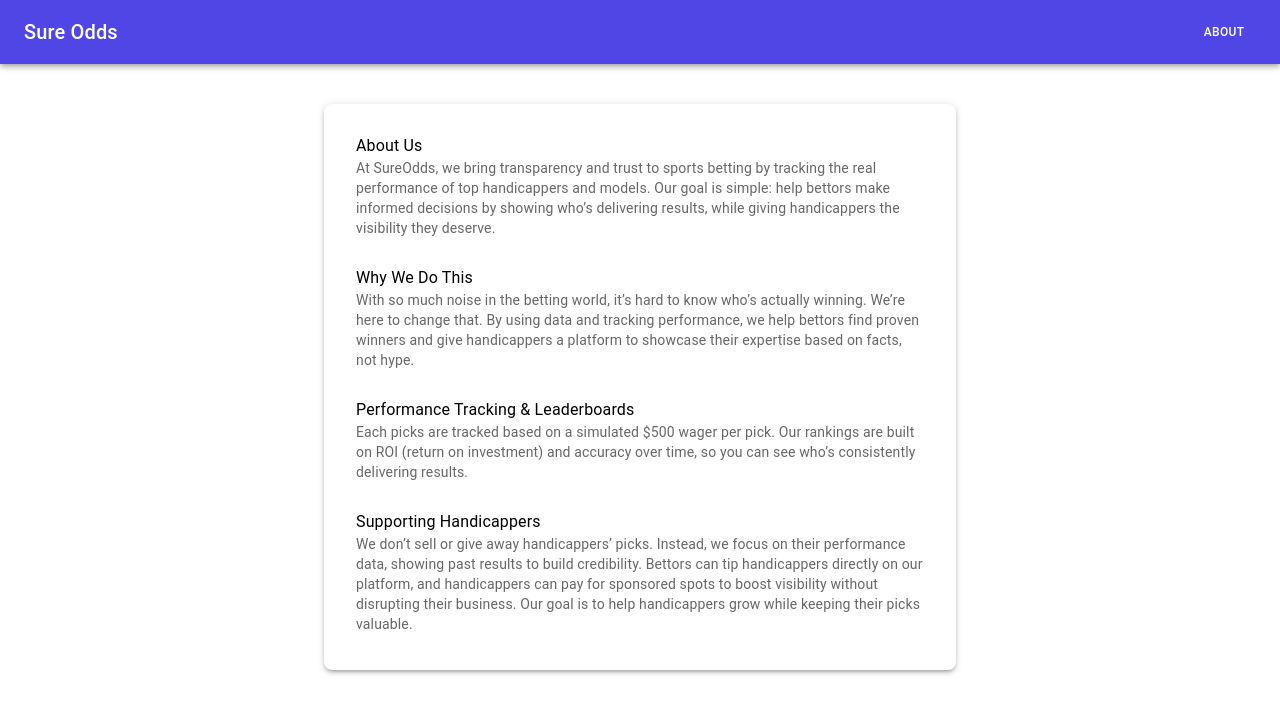
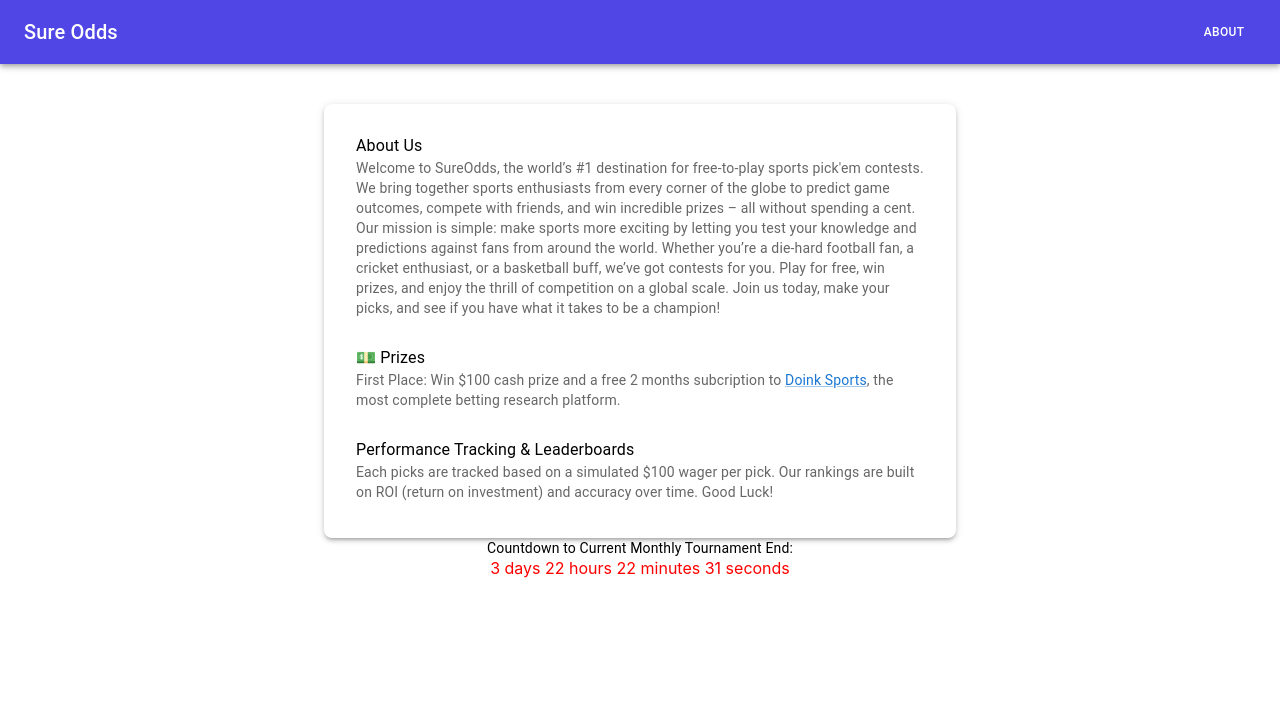
Before and after one commit to everyonesbuddy/sure-odds-sports-predictions-contest-FE, a React (Create React App) app: page /about in a window 1280 px wide. Shown: the top 714 px of the page. Built offline with nearby package versions, Linux system fonts and the light colour scheme.

Commit message:
changing copy to focus on free to play sports prediction contest

```diff
--- a/public/index.html
+++ b/public/index.html
@@ -7,16 +7,13 @@
     <meta name="theme-color" content="#4F46E5" />
     <meta
       name="description"
-      content="We track the performance of handicappers, tipsters, betting models, and research
-      tools."
+      content="Think you can predict the game? Compete in our free-to-play pick'em contests for a chance to win amazing prizes. It’s free, fun, and global!"
     />
     <meta name="keywords" content="Sports Betting, Contest, Sure Odds" />
     <meta name="author" content="Sure Odds" />
     <link rel="apple-touch-icon" href="%PUBLIC_URL%/logo192.png" />
     <link rel="manifest" href="%PUBLIC_URL%/manifest.json" />
-    <title>
-      Discover Winning Sports Betting Handicappers, Tipsters and Models!
-    </title>
+    <title>The #1 Global Free-to-Play Sports Pick'em Contest</title>
   </head>
   <body>
     <noscript>You need to enable JavaScript to run this app.</noscript>
--- a/src/components/Home.jsx
+++ b/src/components/Home.jsx
@@ -67,7 +67,7 @@
               borderRadius: 1,
             }}
           >
-            Discover Winning Sports Betting Handicappers, Tipsters and Models!
+            The #1 Global Free-to-Play Sports Pick'em Contest
           </Typography>
           <Typography
             variant="h6"
@@ -77,8 +77,9 @@
               borderRadius: 1,
             }}
           >
-            📈 We track the performance of handicappers, tipsters, betting
-            models, and research tools.
+            Think you can predict the game? Compete in our free-to-play pick'em
+            contests for a chance to win amazing prizes. It’s free, fun, and
+            global!
           </Typography>
           <div>
             <iframe
--- a/src/components/KofiWidget.jsx
+++ b/src/components/KofiWidget.jsx
@@ -15,7 +15,7 @@
           if (typeof kofiWidgetOverlay !== "undefined") {
             kofiWidgetOverlay.draw("sureodds", {
               type: "floating-chat",
-              "floating-chat.donateButton.text": "Donate",
+              "floating-chat.donateButton.text": "Tip Us",
               "floating-chat.donateButton.background-color": "#794bc4",
               "floating-chat.donateButton.text-color": "#fff",
             });
--- a/src/components/Leaderboard.jsx
+++ b/src/components/Leaderboard.jsx
@@ -9,8 +9,8 @@
   Paper,
   Tooltip,
   IconButton,
-  // Link,
-  // Typography,
+  Link,
+  Typography,
   Button,
   Box,
   Avatar,
@@ -20,20 +20,20 @@
 import HelpOutlineIcon from "@mui/icons-material/HelpOutline";
 import axios from "axios";
 import moment from "moment";
-// import Countdown from "react-countdown";
+import Countdown from "react-countdown";
 
 // Countdown renderer component
-// const CountdownRenderer = ({ days, hours, minutes, seconds, completed }) => {
-//   if (completed) {
-//     return <span style={{ color: "red" }}>The tournament has ended!</span>;
-//   } else {
-//     return (
-//       <span style={{ color: "red" }}>
-//         {days} days {hours} hours {minutes} minutes {seconds} seconds
-//       </span>
-//     );
-//   }
-// };
+const CountdownRenderer = ({ days, hours, minutes, seconds, completed }) => {
+  if (completed) {
+    return <span style={{ color: "red" }}>The tournament has ended!</span>;
+  } else {
+    return (
+      <span style={{ color: "red" }}>
+        {days} days {hours} hours {minutes} minutes {seconds} seconds
+      </span>
+    );
+  }
+};
 
 const Leaderboard = () => {
   const [betsData, setBetsData] = useState([]);
@@ -143,16 +143,16 @@
   };
 
   // Calculate the end time of the tournament for week
-  // const getTournamentEndTime = () => {
-  //   const now = moment().utcOffset(-4); // EST is UTC-4
-  //   const dayOfWeek = now.day();
-  //   const daysUntilSunday = (7 - dayOfWeek) % 7; // Days until the next Sunday
-  //   const nextSunday = now
-  //     .clone()
-  //     .add(daysUntilSunday, "days")
-  //     .set({ hour: 23, minute: 59, second: 0, millisecond: 0 });
-  //   return nextSunday.toDate();
-  // };
+  const getTournamentEndTime = () => {
+    const now = moment().utcOffset(-4); // EST is UTC-4
+    const dayOfWeek = now.day();
+    const daysUntilSunday = (7 - dayOfWeek) % 7; // Days until the next Sunday
+    const nextSunday = now
+      .clone()
+      .add(daysUntilSunday, "days")
+      .set({ hour: 23, minute: 59, second: 0, millisecond: 0 });
+    return nextSunday.toDate();
+  };
 
   // Calculate the end time of the tournament for month
   // const getTournamentEndTime = () => {
@@ -166,14 +166,14 @@
 
   return (
     <>
-      {/* <Box sx={{ textAlign: "center", mb: 2 }}>
+      <Box sx={{ textAlign: "center", mb: 2 }}>
         <Typography variant="body2">
           Countdown to Current Monthly Tournament End:
         </Typography>
         <Countdown date={getTournamentEndTime()} renderer={CountdownRenderer} />
-      </Box> */}
+      </Box>
 
-      {/* <Box sx={{ textAlign: "center", mb: 2 }}>
+      <Box sx={{ textAlign: "center", mb: 2 }}>
         <Typography
           variant="subtitle1"
           sx={{
@@ -184,17 +184,17 @@
         >
           Win{" "}
           <span style={{ fontWeight: "bold", fontSize: "1.2em" }}>$100</span>{" "}
-          USD cash prize{" "} */}
-      {/* <Link
+          USD cash prize and a free 2 months subcription to {""}
+          <Link
             href="https://doinksports.com/?via=Sure-Odds"
             target="_blank"
             rel="noopener"
           >
             Doink Sports
           </Link>{" "}
-          The most complete betting research platform */}
-      {/* </Typography>
-      </Box> */}
+          The most complete betting research platform
+        </Typography>
+      </Box>
 
       <Box>
         <Box sx={{ display: "flex", justifyContent: "space-around", p: 2 }}>
--- a/src/components/TournamentDetails.jsx
+++ b/src/components/TournamentDetails.jsx
@@ -5,37 +5,37 @@
   ListItem,
   ListItemText,
   Box,
-  // Link,
+  Link,
 } from "@mui/material";
 // import axios from "axios";
-// import moment from "moment";
-// import Countdown from "react-countdown";
+import moment from "moment";
+import Countdown from "react-countdown";
 
 // Countdown renderer component
-// const CountdownRenderer = ({ days, hours, minutes, seconds, completed }) => {
-//   if (completed) {
-//     return <span style={{ color: "red" }}>The tournament has ended!</span>;
-//   } else {
-//     return (
-//       <span style={{ color: "red" }}>
-//         {days} days {hours} hours {minutes} minutes {seconds} seconds
-//       </span>
-//     );
-//   }
-// };
+const CountdownRenderer = ({ days, hours, minutes, seconds, completed }) => {
+  if (completed) {
+    return <span style={{ color: "red" }}>The tournament has ended!</span>;
+  } else {
+    return (
+      <span style={{ color: "red" }}>
+        {days} days {hours} hours {minutes} minutes {seconds} seconds
+      </span>
+    );
+  }
+};
 
 const TournamentDetails = () => {
   // Calculate the end time of the tournament for week
-  // const getTournamentEndTime = () => {
-  //   const now = moment().utcOffset(-4); // EST is UTC-4
-  //   const dayOfWeek = now.day();
-  //   const daysUntilSunday = (7 - dayOfWeek) % 7; // Days until the next Sunday
-  //   const nextSunday = now
-  //     .clone()
-  //     .add(daysUntilSunday, "days")
-  //     .set({ hour: 23, minute: 59, second: 0, millisecond: 0 });
-  //   return nextSunday.toDate();
-  // };
+  const getTournamentEndTime = () => {
+    const now = moment().utcOffset(-4); // EST is UTC-4
+    const dayOfWeek = now.day();
+    const daysUntilSunday = (7 - dayOfWeek) % 7; // Days until the next Sunday
+    const nextSunday = now
+      .clone()
+      .add(daysUntilSunday, "days")
+      .set({ hour: 23, minute: 59, second: 0, millisecond: 0 });
+    return nextSunday.toDate();
+  };
 
   // Calculate the end time of the tournament for month
   // const getTournamentEndTime = () => {
@@ -69,56 +69,60 @@
             <ListItem>
               <ListItemText
                 primary="About Us"
-                secondary="At SureOdds, we bring transparency and trust to sports betting by tracking the real performance of top handicappers and models. Our goal is simple: help bettors make informed decisions by showing who’s delivering results, while giving handicappers the visibility they deserve."
+                secondary="Welcome to SureOdds, the world’s #1 destination for free-to-play sports pick'em contests. We bring together sports enthusiasts from every corner of the globe to predict game outcomes, compete with friends, and win incredible prizes – all without spending a cent.
+
+              Our mission is simple: make sports more exciting by letting you test your knowledge and predictions against fans from around the world. Whether you’re a die-hard football fan, a cricket enthusiast, or a basketball buff, we’ve got contests for you. Play for free, win prizes, and enjoy the thrill of competition on a global scale.
+
+              Join us today, make your picks, and see if you have what it takes to be a champion!"
               />
             </ListItem>
-            <ListItem>
+            {/* <ListItem>
               <ListItemText
                 primary="Why We Do This"
                 secondary="With so much noise in the betting world, it’s hard to know who’s actually winning. We’re here to change that. By using data and tracking performance, we help bettors find proven winners and give handicappers a platform to showcase their expertise based on facts, not hype."
               />
-            </ListItem>
-            {/* <ListItem>
+            </ListItem> */}
+            <ListItem>
               <ListItemText
                 primary="💵 Prizes"
                 secondary={
                   <>
-                    First Place: Win $100 cas prize!{" "} */}
-            {/* <Link
+                    First Place: Win $100 cash prize and a free 2 months
+                    subcription to{" "}
+                    <Link
                       href="https://doinksports.com/?via=sureOdds"
                       target="_blank"
                       rel="noopener"
                     >
                       Doink Sports
-                    </Link> */}
-            {/* . Second Place receives just a ticket to their favorite
-                    team's game. */}
-            {/* </> */}
-            {/* //   }
-              // /> */}
-            {/* </ListItem> */}
-            <ListItem>
-              <ListItemText
-                primary="Performance Tracking & Leaderboards"
-                secondary="Each picks are tracked based on a simulated $500 wager per pick. Our rankings are built on ROI (return on investment) and accuracy over time, so you can see who’s consistently delivering results."
+                    </Link>
+                    , the most complete betting research platform.
+                  </>
+                }
               />
             </ListItem>
             <ListItem>
               <ListItemText
+                primary="Performance Tracking & Leaderboards"
+                secondary="Each picks are tracked based on a simulated $100 wager per pick. Our rankings are built on ROI (return on investment) and accuracy over time. Good Luck!"
+              />
+            </ListItem>
+            {/* <ListItem>
+              <ListItemText
                 primary="Supporting Handicappers"
                 secondary="We don’t sell or give away handicappers’ picks. Instead, we focus on their performance data, showing past results to build credibility. Bettors can tip handicappers directly on our platform, and handicappers can pay for sponsored spots to boost visibility without disrupting their business. Our goal is to help handicappers grow while keeping their picks valuable."
               />
-            </ListItem>
+            </ListItem> */}
           </List>
         </Typography>
       </Box>
 
-      {/* <Box sx={{ textAlign: "center", mb: 2 }}>
+      <Box sx={{ textAlign: "center", mb: 2 }}>
         <Typography variant="body2">
           Countdown to Current Monthly Tournament End:
         </Typography>
         <Countdown date={getTournamentEndTime()} renderer={CountdownRenderer} />
-      </Box> */}
+      </Box>
     </>
   );
 };
```
